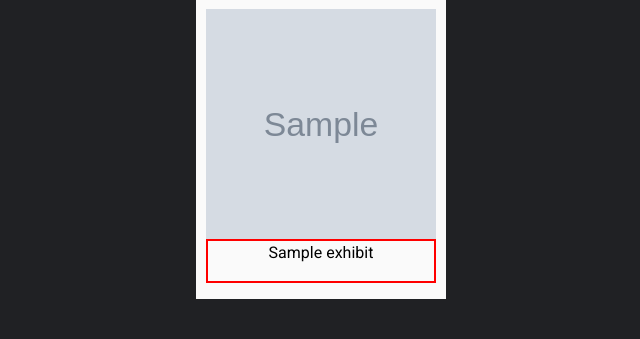
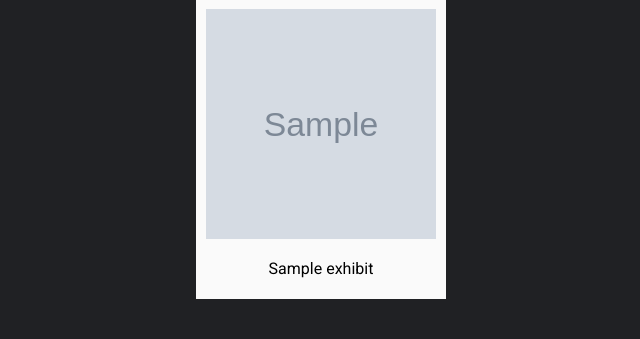
Before and after one commit to project-six/it-museum, a Django app: template museum/templates/hall.html in a window 1280 px wide. Shown: the part 277-616 px from the top of the page, without its empty margins (319-959 px from the left). Run offline with Django 3.2, Linux system fonts and the light colour scheme; data comes from the database, SQL or seed files in the repository; the template is opened without the code that fills it: values that come from a table or form of the project are taken from there, most other values are stand-ins (such as "Sample title", 1, 10 or a date in 2020); grey boxes marked "Sample" are stand-in pictures; parts of the project's set-up code (start-up, migrations or seed data) failed here and were passed over; some libraries are stand-ins or nearby versions.

Commit message:
Finish (for now) card design

```diff
--- a/museum/static/css/style.css
+++ b/museum/static/css/style.css
@@ -102,8 +102,11 @@ body {
 
 .polaroid > .polaroid-caption {
     color: #000;
-    /*margin-top: 15px;*/
     height: auto;
-    border: 2px solid red;
-    flex: 0 1 auto;
+    flex: 1 1 auto;
+    display: flex;
 }
+
+.polaroid > .polaroid-caption > p {
+    margin: auto;
+}
```
